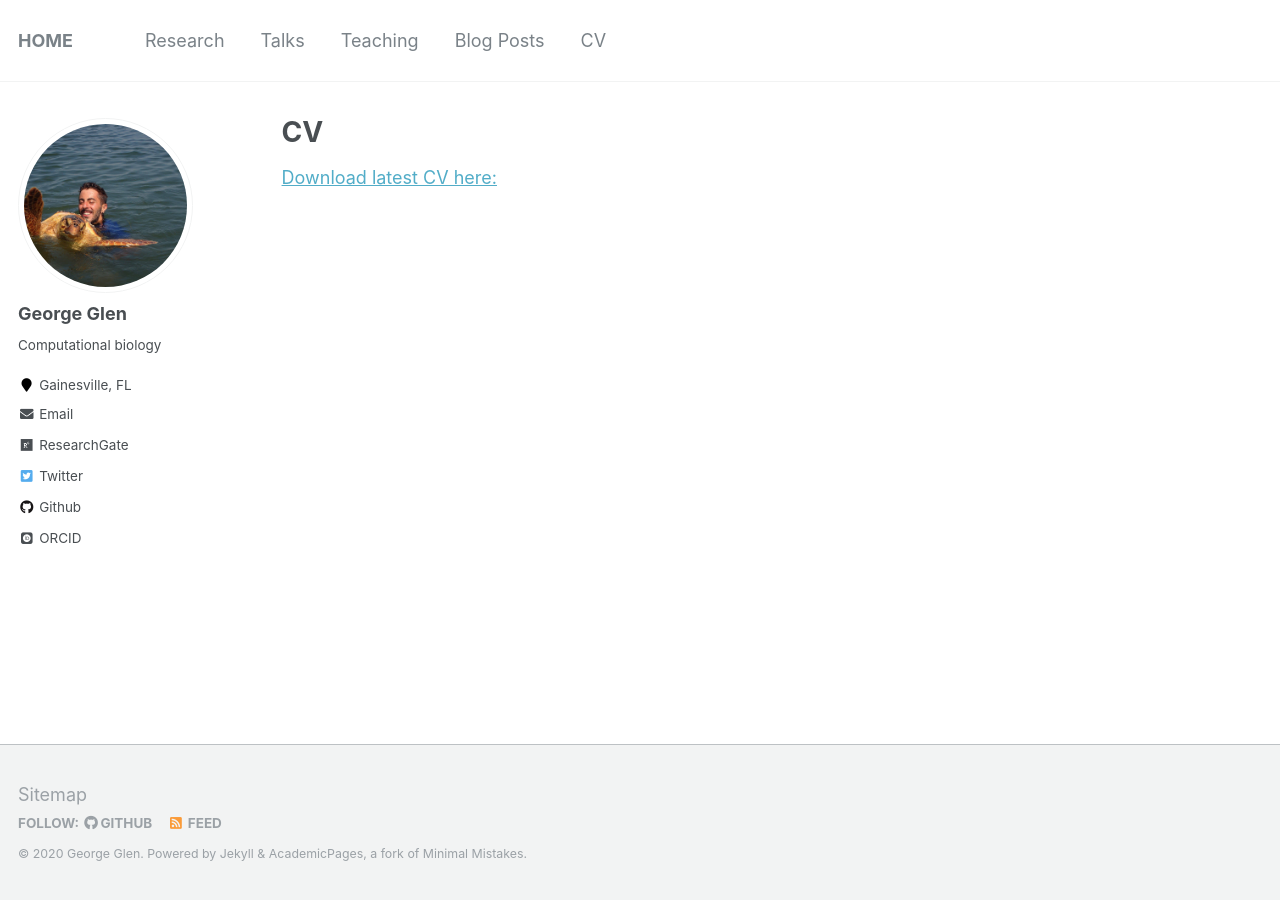
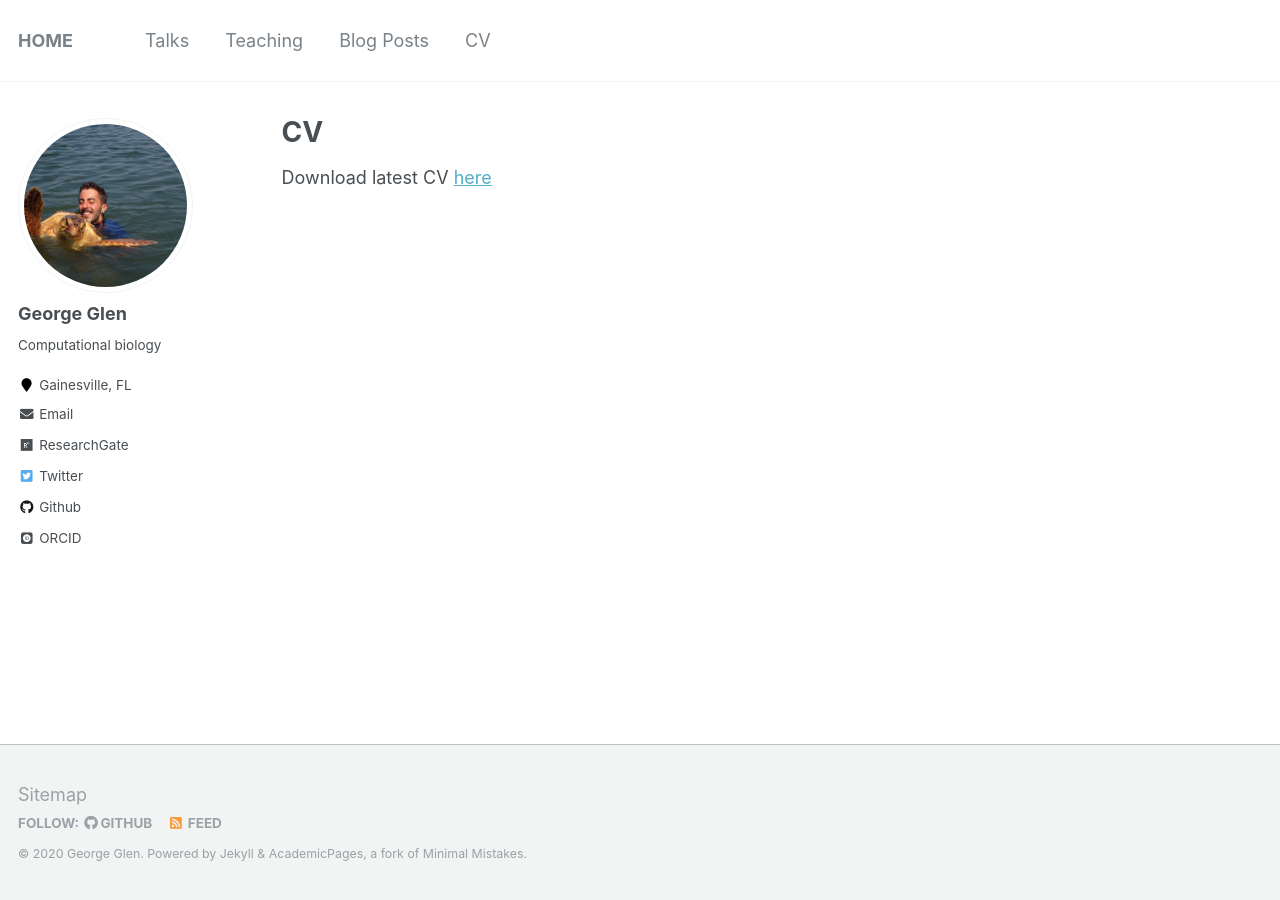
Before and after one commit to constantin-george/constantin-george.github.io, a Jekyll site: the page built from _pages/cv.md, in a window 1280 px wide. Built offline with Jekyll 4.4.1, drawn with Linux system fonts in a browser that asks for light colours; some web fonts are replaced.

Commit message:
Research Portfolio

```diff
--- a/_data/navigation.yml
+++ b/_data/navigation.yml
@@ -3,8 +3,8 @@ main:
   #- title: "Publications"
   #  url: /publications/
 
-  - title: "Research"
-    url: /research/
+  #- title: "Research"
+  #  url: /research/
 
   - title: "Talks"
     url: /talks/
--- a/_pages/cv.md
+++ b/_pages/cv.md
@@ -9,4 +9,4 @@ redirect_from:
 
 {% include base_path %}
 
-[Download latest CV here:](http://constantin-george.github.io/files/CV_GG.pdf)
+Download latest CV [here](http://constantin-george.github.io/files/CV_GG.pdf)
```
